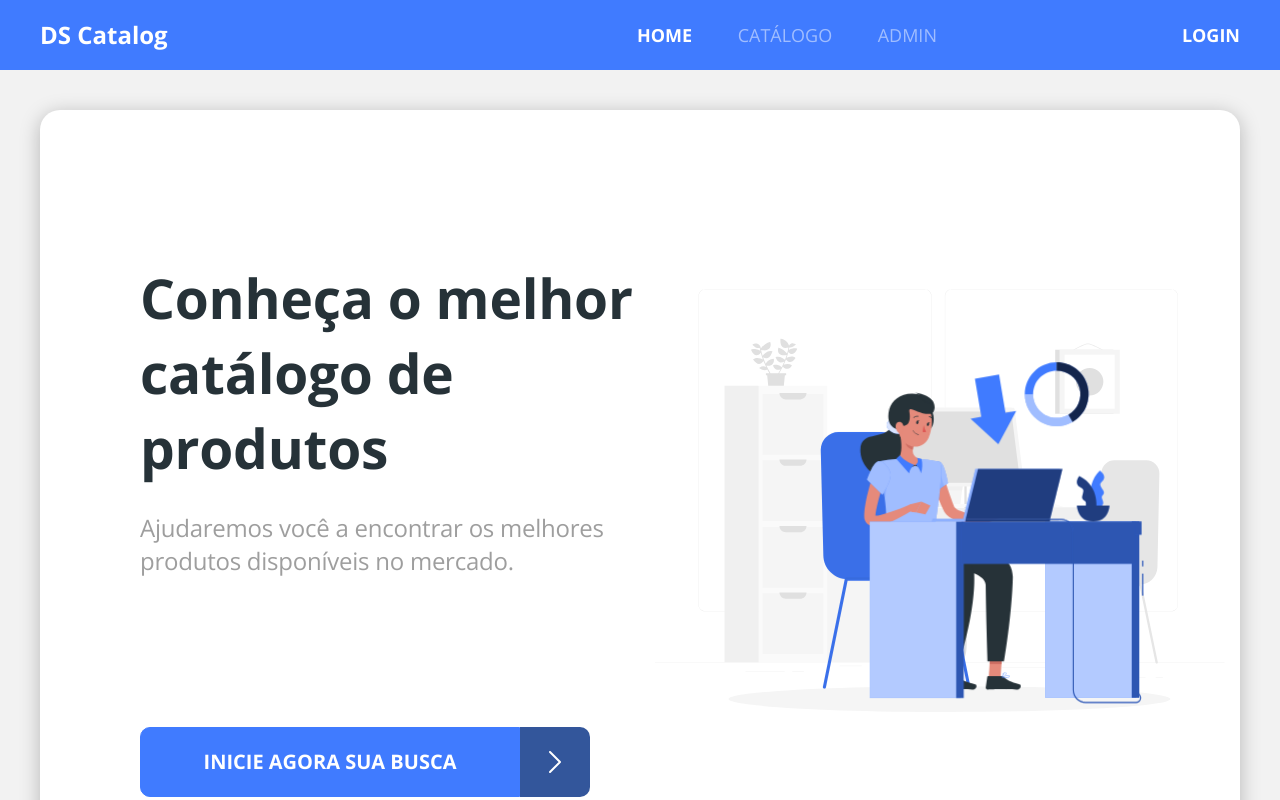
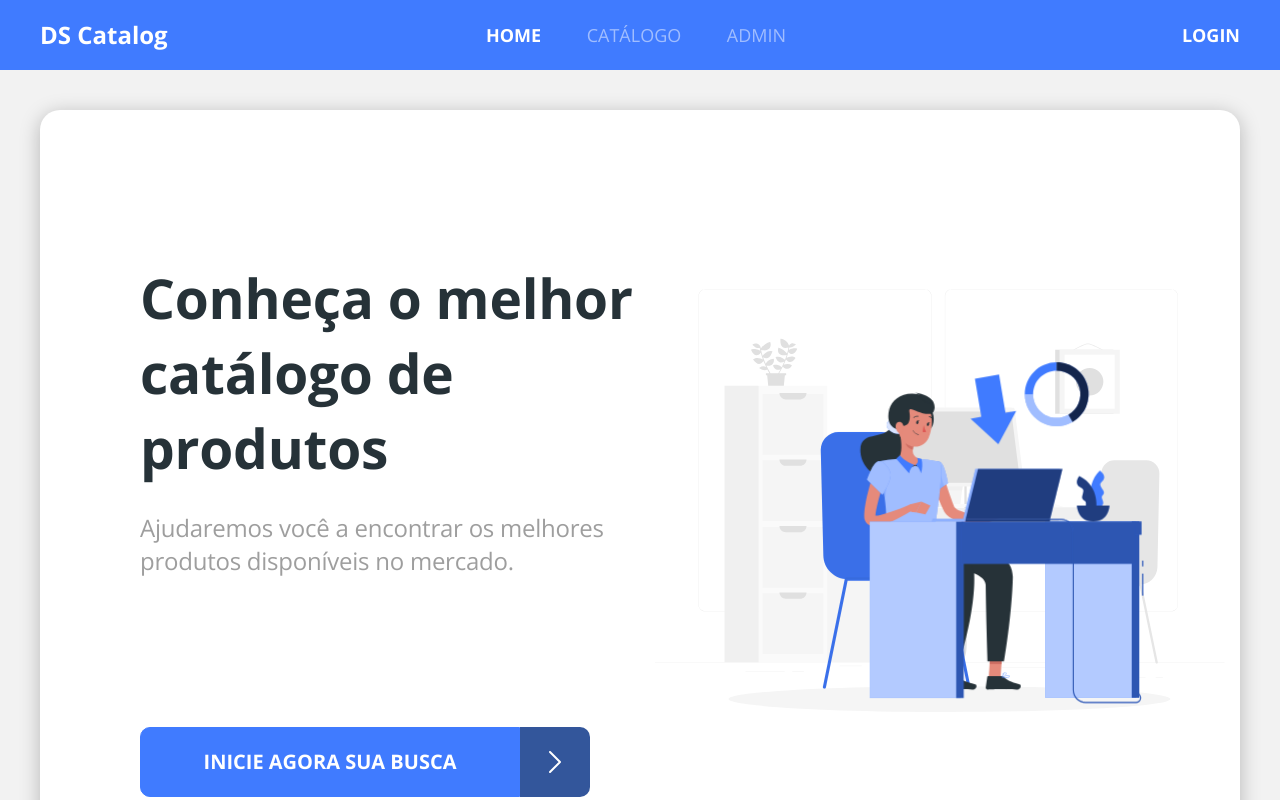
Before and after one commit to pedroaleph/dscatalog-bootcamp-devsuperior, a React (Create React App) app in the folder front-web/: page / in a window 1280 px wide. Shown: the top 800 px of the page. Built offline with nearby package versions, Linux system fonts and the light colour scheme; no server answers.

Commit message:
Editing styles reponsive

```diff
--- a/front-web/src/core/components/Navbar/styles.scss
+++ b/front-web/src/core/components/Navbar/styles.scss
@@ -10,7 +10,7 @@
 }
 
 .nav-logo-txt {
-    width: 30%;
+    width: 25%;
     color: #FFF;
 }
 
@@ -19,11 +19,14 @@
 }
 
 .menu-container {
-    width: 55%;
+    width: 50%;
     display: flex;
-    flex: 1;
-    justify-content: center;
+    justify-content: space-around;
     flex-wrap: nowrap;
+}
+
+.user-info-dnone {
+    width: 25%;
 }
 
 .main-menu {
@@ -68,7 +71,6 @@ a {
     }
     .nav-logo-txt {
         width: 50%;
-        margin-left: 15px;
     }
     .menu-mobile-btn {
         display: block;
```
